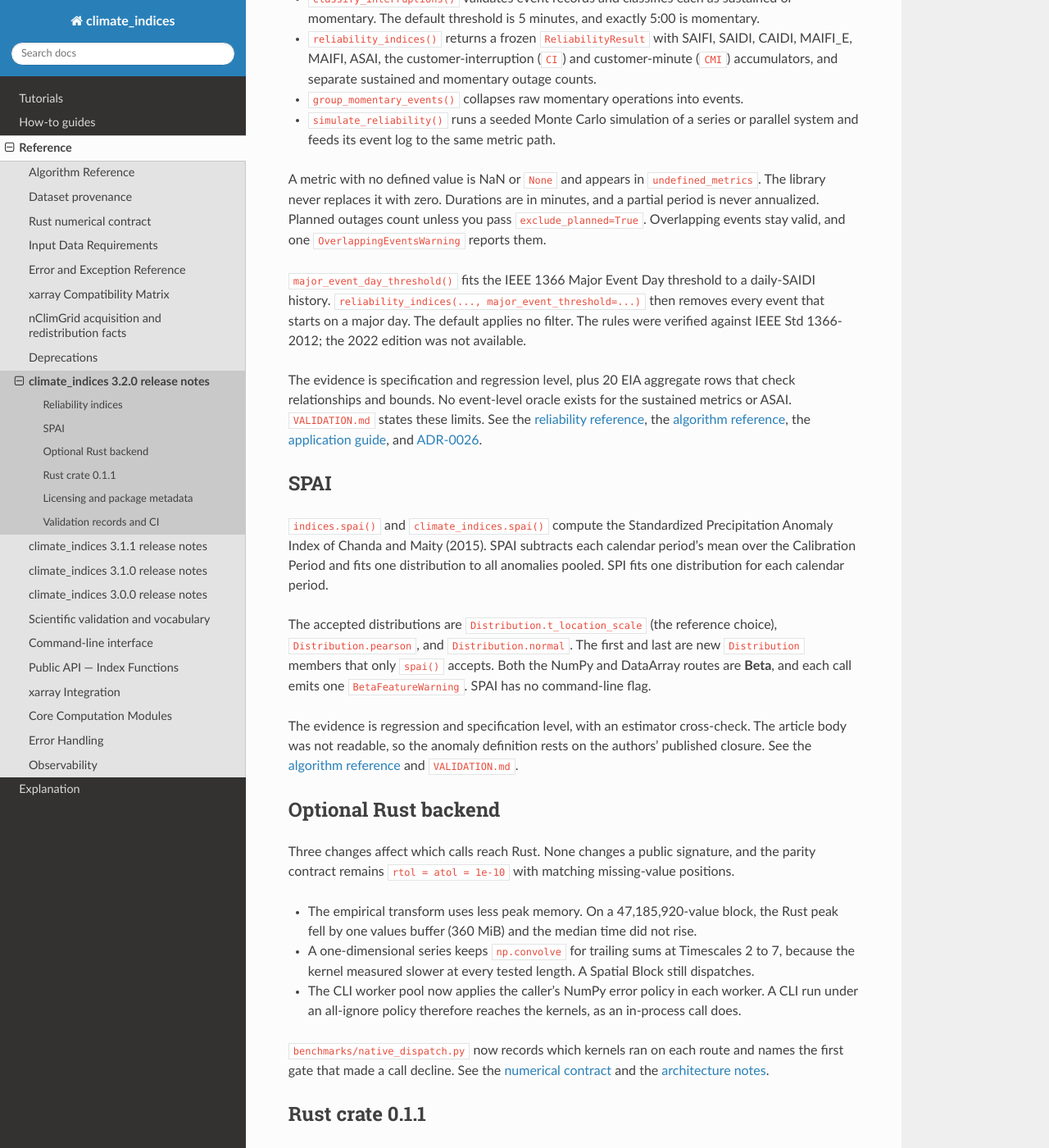
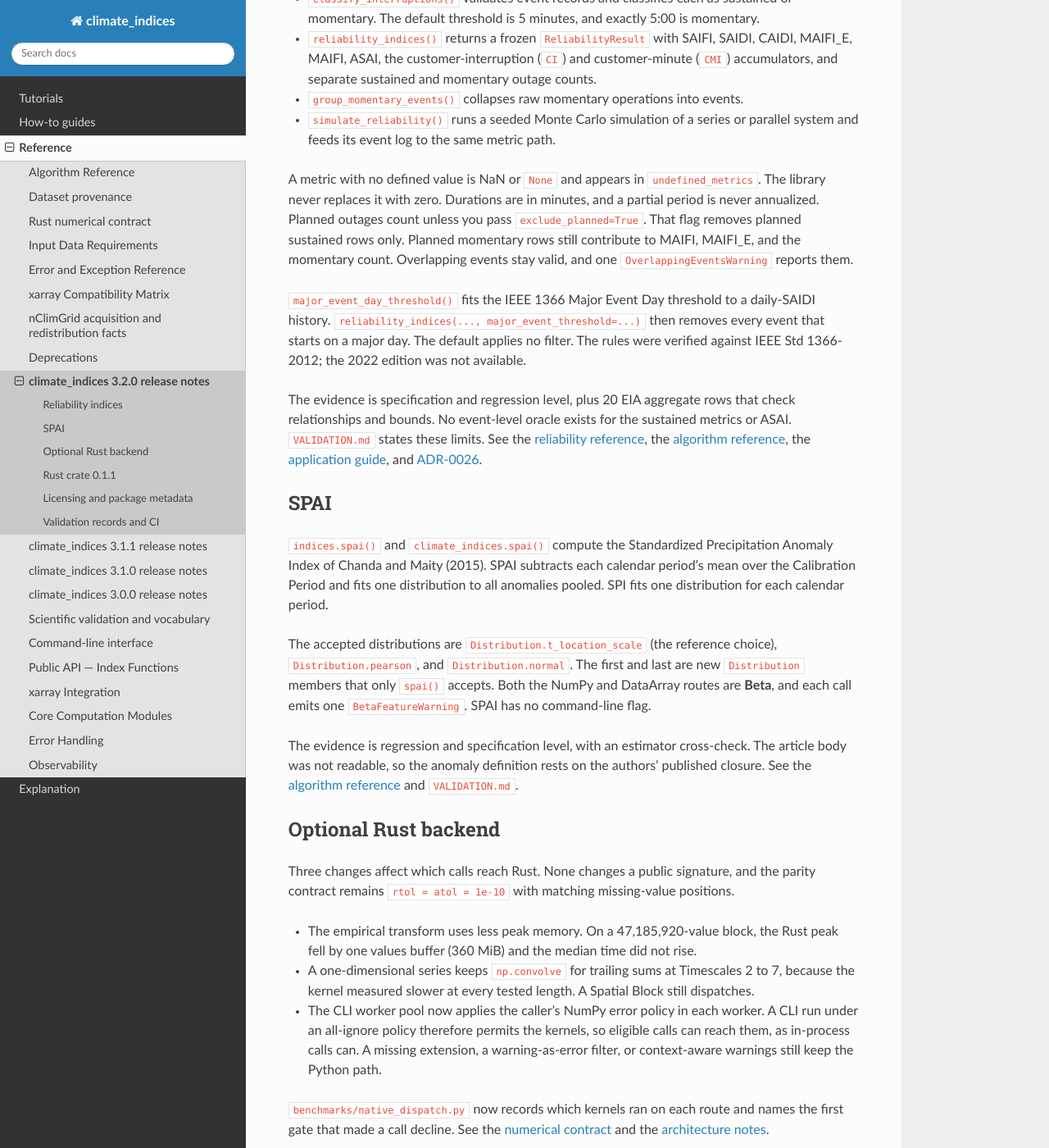
Before and after one commit to monocongo/climate_indices, a Sphinx documentation site: the page built from docs/release-notes-3.2.0.md, in a window 1280 px wide and 1400 px high, scrolled down 521 px. Shown: the whole window at 82% size. Built offline with Sphinx 7.4.7 and the Read the Docs theme 3.1.0, drawn with Linux system fonts in a browser that asks for light colours.

Commit message:
docs(release): address review findings on 3.2.0 notes
Qualify native dispatch under an all-ignore policy as eligible, not
guaranteed. State that exclude_planned removes planned sustained rows
only, that weekly periodicity is unsupported, and that the upgrade
considerations cover numerical results as well as introspection.

Finding: discussion_r4459746984, discussion_r4459785680,
discussion_r4459785689, discussion_r4459785696
Review-Anchor: https://github.com/monocongo/climate_indices/pull/1552

```diff
--- a/docs/release-notes-3.2.0.md
+++ b/docs/release-notes-3.2.0.md
@@ -28,7 +28,9 @@ indices from interruption event records. Import it with `from climate_indices im
 
 A metric with no defined value is NaN or `None` and appears in `undefined_metrics`.
 The library never replaces it with zero. Durations are in minutes, and a partial period is
-never annualized. Planned outages count unless you pass `exclude_planned=True`.
+never annualized. Planned outages count unless you pass `exclude_planned=True`. That flag removes planned
+sustained rows only. Planned momentary rows still contribute to MAIFI, MAIFI_E, and the
+momentary count.
 Overlapping events stay valid, and one `OverlappingEventsWarning` reports them.
 
 `major_event_day_threshold()` fits the IEEE 1366 Major Event Day threshold to a daily-SAIDI
@@ -69,7 +71,9 @@ contract remains `rtol = atol = 1e-10` with matching missing-value positions.
 - A one-dimensional series keeps `np.convolve` for trailing sums at Timescales 2 to 7,
   because the kernel measured slower at every tested length. A Spatial Block still dispatches.
 - The CLI worker pool now applies the caller's NumPy error policy in each worker. A CLI run
-  under an all-ignore policy therefore reaches the kernels, as an in-process call does.
+  under an all-ignore policy therefore permits the kernels, so eligible calls can reach them,
+  as in-process calls can. A missing extension, a warning-as-error filter, or
+  context-aware warnings still keep the Python path.
 
 `benchmarks/native_dispatch.py` now records which kernels ran on each route and names the
 first gate that made a call decline. See the {doc}`numerical contract <rust-numerical-contract>`
```
Also changed, not shown: CHANGELOG.md (+7 -4 lines), docs/deprecations/api-changes.md (+4 -3 lines).
